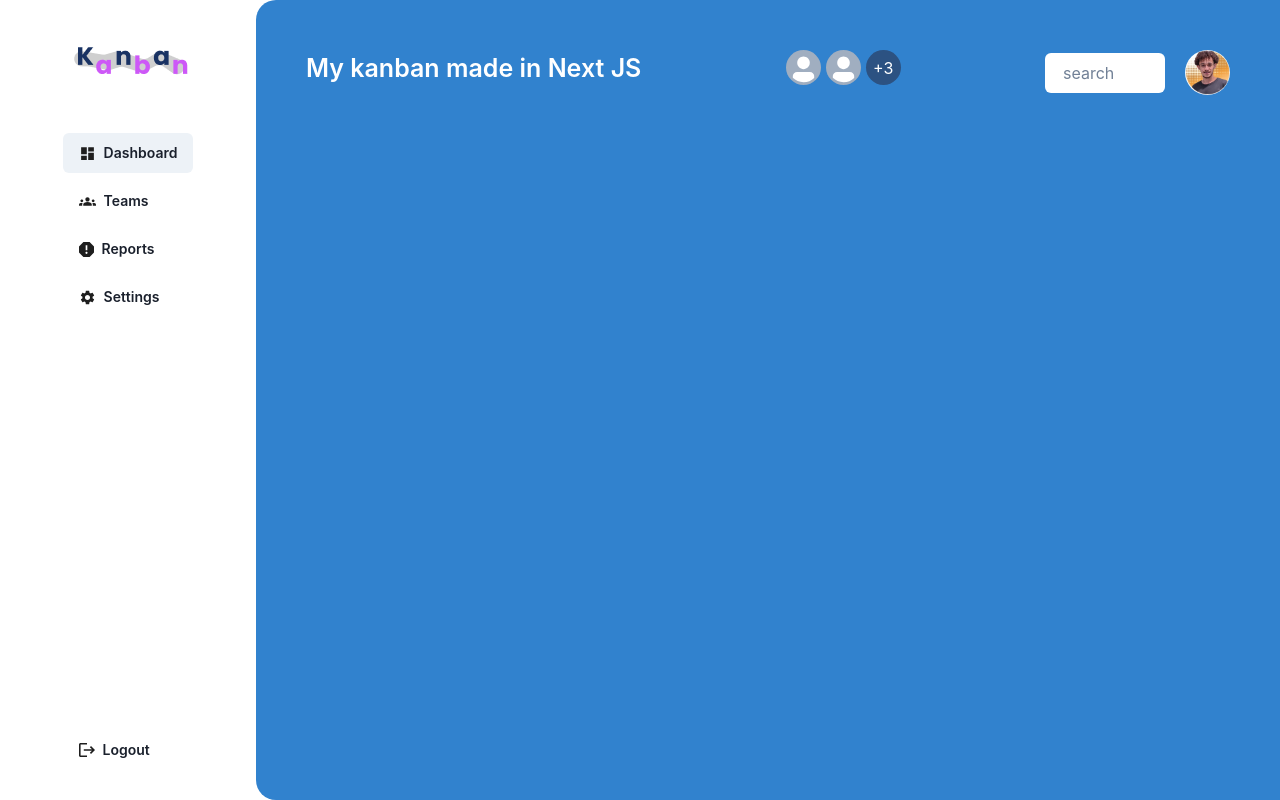
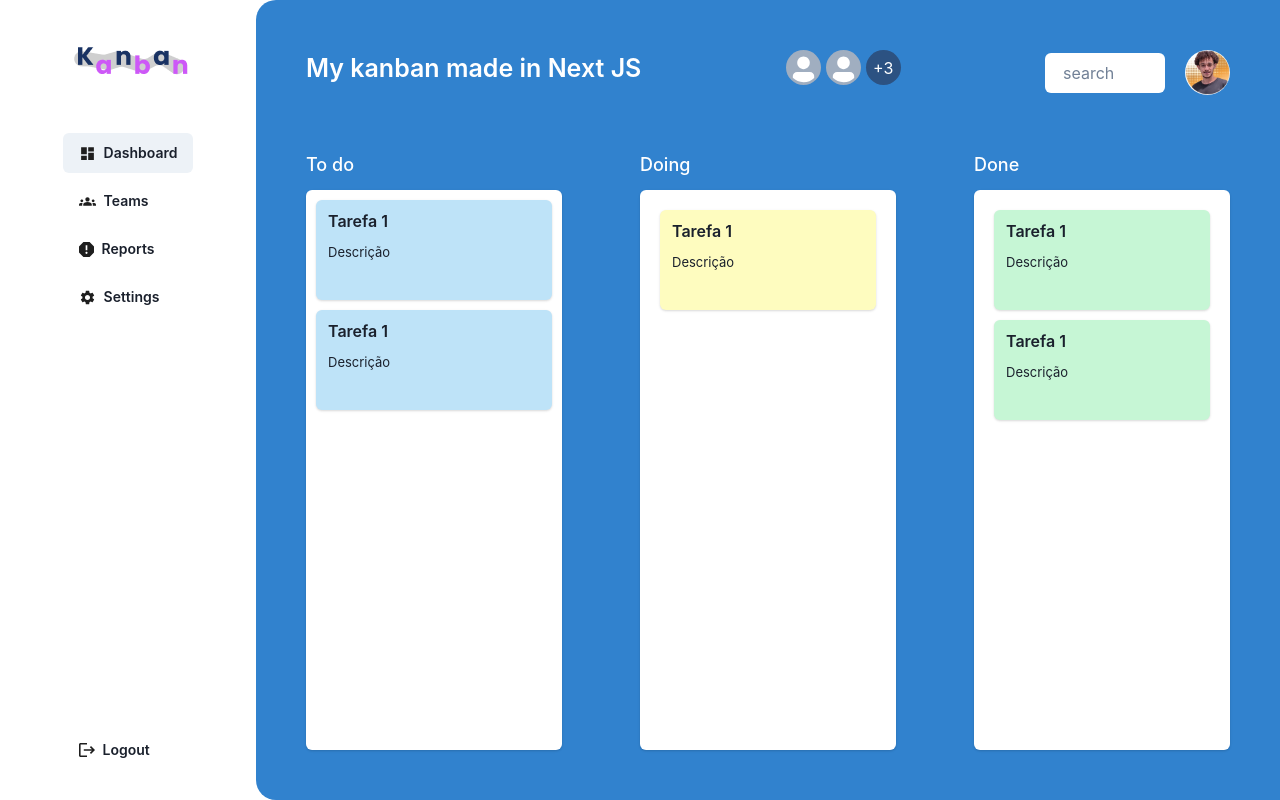
Before and after one commit to jardeson777/kanban-next, a Next.js app: page / in a window 1280 px wide. Built offline with nearby package versions, Linux system fonts and the light colour scheme.

Commit message:
feat: create dashboard static

```diff
--- a/src/components/containersPage/Dashboard/index.tsx
+++ b/src/components/containersPage/Dashboard/index.tsx
@@ -1,11 +1,142 @@
-import { Box } from "@chakra-ui/react";
+import { Box, Card, Flex, Heading, Text } from "@chakra-ui/react";
 import Header from "./Header";
 
 const Dashboard = () => {
   return (
-    <Box>
+    <Flex
+      direction="column"
+      justifyContent="space-between"
+      height="auto"
+      flex={1}
+    >
       <Header />
-    </Box>
+
+      <Flex justifyContent="space-between">
+        <Box>
+          <Text
+            as="h2"
+            color="white"
+            fontSize="18px"
+            fontWeight="medium"
+            marginBottom={3}
+          >
+            To do
+          </Text>
+          <Card width="20vw" minWidth="200px" padding="10px" height="70vh">
+            <Card
+              width="100%"
+              height="100px"
+              variant="filled"
+              background="blue.100"
+              padding={3}
+              marginBottom="10px"
+            >
+              <Heading as="h2" fontSize="md" fontWeight="semibold">
+                Tarefa 1
+              </Heading>
+
+              <Box marginTop="3">
+                <Text fontSize="small">Descrição</Text>
+              </Box>
+            </Card>
+
+            <Card
+              width="100%"
+              height="100px"
+              variant="filled"
+              background="blue.100"
+              padding={3}
+              marginBottom="10px"
+            >
+              <Heading as="h2" fontSize="md" fontWeight="semibold">
+                Tarefa 1
+              </Heading>
+
+              <Box marginTop="3">
+                <Text fontSize="small">Descrição</Text>
+              </Box>
+            </Card>
+          </Card>
+        </Box>
+
+        <Box>
+          <Text
+            as="h2"
+            color="white"
+            fontSize="18px"
+            fontWeight="medium"
+            marginBottom={3}
+          >
+            Doing
+          </Text>
+          <Card width="20vw" minWidth="200px" padding="20px" height="70vh">
+            <Card
+              width="100%"
+              height="100px"
+              variant="filled"
+              background="yellow.100"
+              padding={3}
+              marginBottom="10px"
+            >
+              <Heading as="h2" fontSize="md" fontWeight="semibold">
+                Tarefa 1
+              </Heading>
+
+              <Box marginTop="3">
+                <Text fontSize="small">Descrição</Text>
+              </Box>
+            </Card>
+          </Card>
+        </Box>
+
+        <Box>
+          <Text
+            as="h2"
+            color="white"
+            fontSize="18px"
+            fontWeight="medium"
+            marginBottom={3}
+          >
+            Done
+          </Text>
+          <Card width="20vw" minWidth="200px" padding="20px" height="70vh">
+            <Card
+              width="100%"
+              height="100px"
+              variant="filled"
+              background="green.100"
+              padding={3}
+              marginBottom="10px"
+            >
+              <Heading as="h2" fontSize="md" fontWeight="semibold">
+                Tarefa 1
+              </Heading>
+
+              <Box marginTop="3">
+                <Text fontSize="small">Descrição</Text>
+              </Box>
+            </Card>
+
+            <Card
+              width="100%"
+              height="100px"
+              variant="filled"
+              background="green.100"
+              padding={3}
+              marginBottom="10px"
+            >
+              <Heading as="h2" fontSize="md" fontWeight="semibold">
+                Tarefa 1
+              </Heading>
+
+              <Box marginTop="3">
+                <Text fontSize="small">Descrição</Text>
+              </Box>
+            </Card>
+          </Card>
+        </Box>
+      </Flex>
+    </Flex>
   );
 };
 
--- a/src/pages/index.tsx
+++ b/src/pages/index.tsx
@@ -18,14 +18,15 @@ export default function Home() {
       <main>
         <Flex>
           <Menu />
-          <Box
+          <Flex
             background="blue.500"
             width="80vw"
             borderRadius="20px 0 0 20px"
             padding="50px"
+            flex={1}
           >
             <Dashboard />
-          </Box>
+          </Flex>
         </Flex>
       </main>
     </>
```
